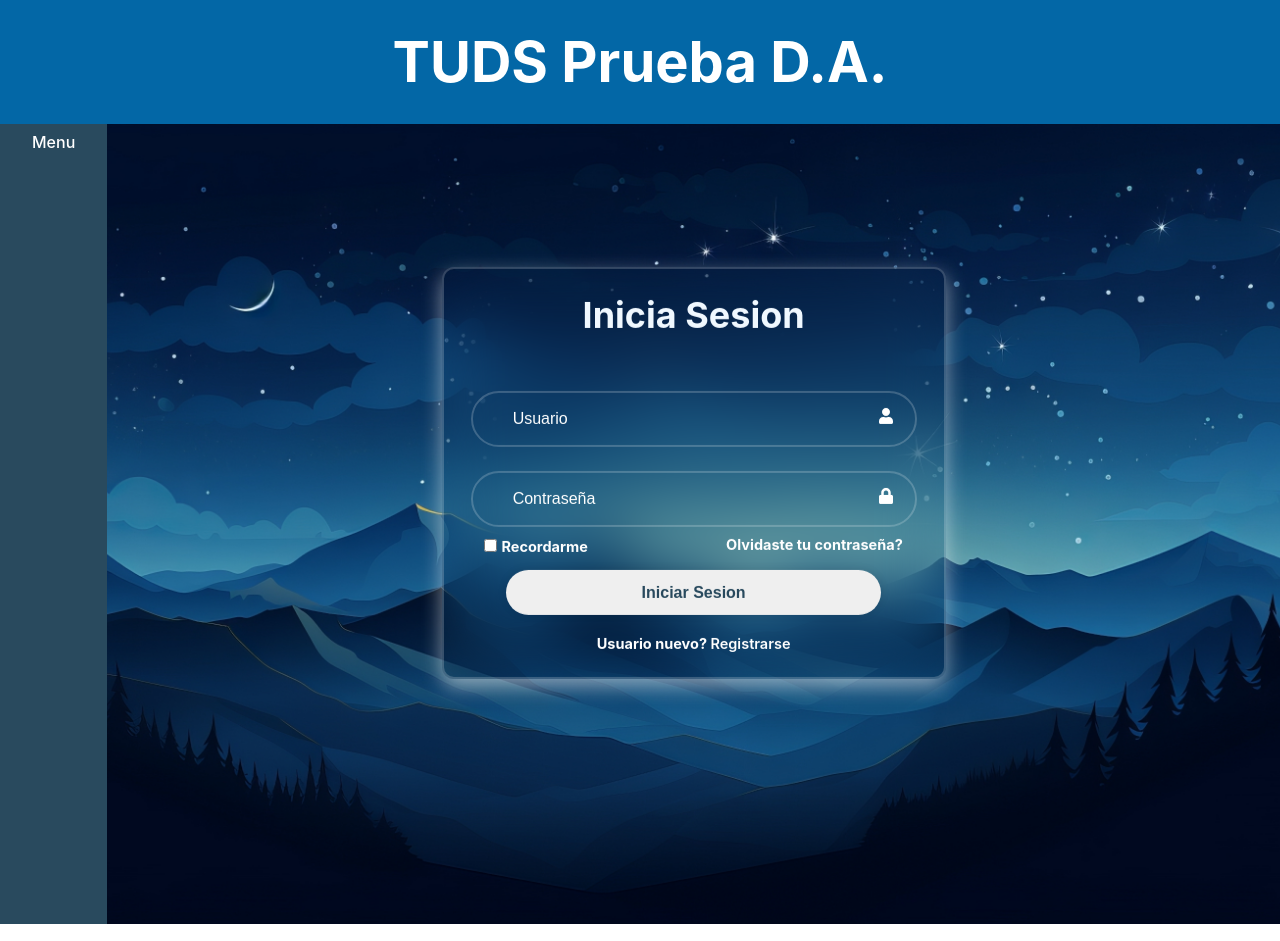
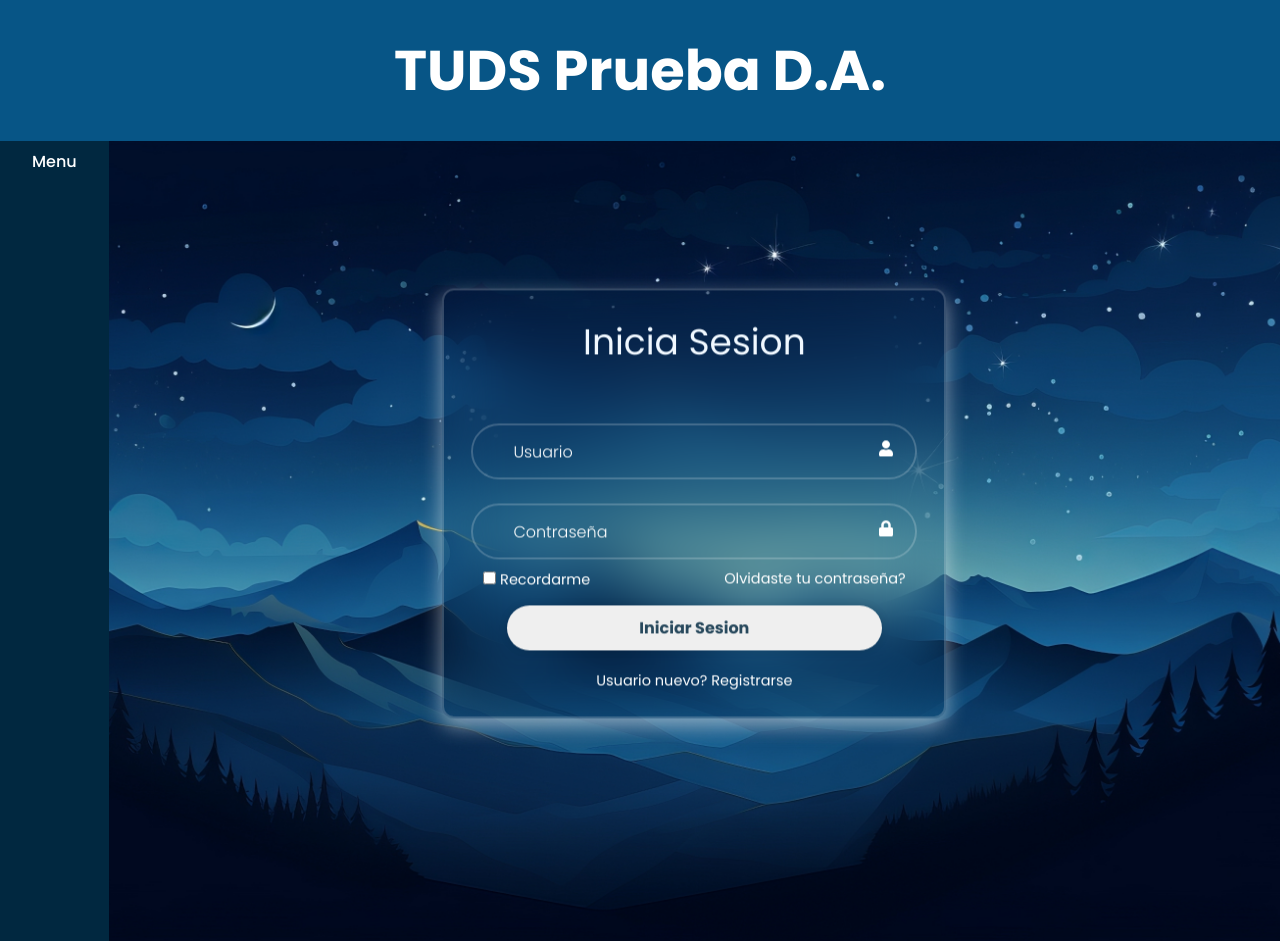
Before and after one commit to Quiks09/nova-domus, a React (Create React App) app in the folder frontend/: page / in a window 1280 px wide. Built offline with nearby package versions, Linux system fonts and the light colour scheme.

Commit message:
login stylized with blur

```diff
--- a/frontend/src/App.css
+++ b/frontend/src/App.css
@@ -1,7 +1,11 @@
+@import url('https://fonts.googleapis.com/css2?family=Poppins:ital,wght@0,100;0,200;0,300;0,400;0,500;0,600;0,700;0,800;0,900;1,100;1,200;1,300;1,400;1,500;1,600;1,700;1,800;1,900&display=swap');
 
+*{
+  font-family: "Poppins", sans-serif;
+}
 
 #header {
-  background-color: #0367A6;
+  background-color: #075586;
   font-size: 350%;
   font-weight: bolder;
   color: white;
@@ -15,10 +19,11 @@
 }
 
 #mainMenu {
-  background-color: #012840d6;
+  background-color: #012840;
   color: white;
   padding: .5em 2em;
   font-weight: 500;
+  backdrop-filter: blur(30px);
 }
 
 #content {
@@ -51,6 +56,7 @@
 
 #login h1{
   font-size: 36px;
+  font-weight: 400;
   text-align: center;
   color: aliceblue;
 }
@@ -77,6 +83,11 @@
 
 #inputBox input::placeholder{
   color: white;
+  font-weight: 300;
+}
+
+#inputBox input:hover{
+  background-color: rgba(255, 255, 255, 0.3);
 }
 
 #inputBox input:focus{
@@ -96,6 +107,7 @@
   display: flex;
   justify-content: space-around;
   font-size: 14.5px;
+  font-weight: 400;
   margin: -15px 0 15px;
   color: white;
 }
@@ -135,6 +147,7 @@
 #login #register{
   color: white;
   font-size: 14.5px;
+  font-weight: 400;
   text-align: center;
   margin-top: 20px;
 }
@@ -142,7 +155,7 @@
 #register p a{
   color: white;
   text-decoration: none;
-  font-weight: 600;
+  font-weight: 400;
 }
 
 #register p a:hover{
```
